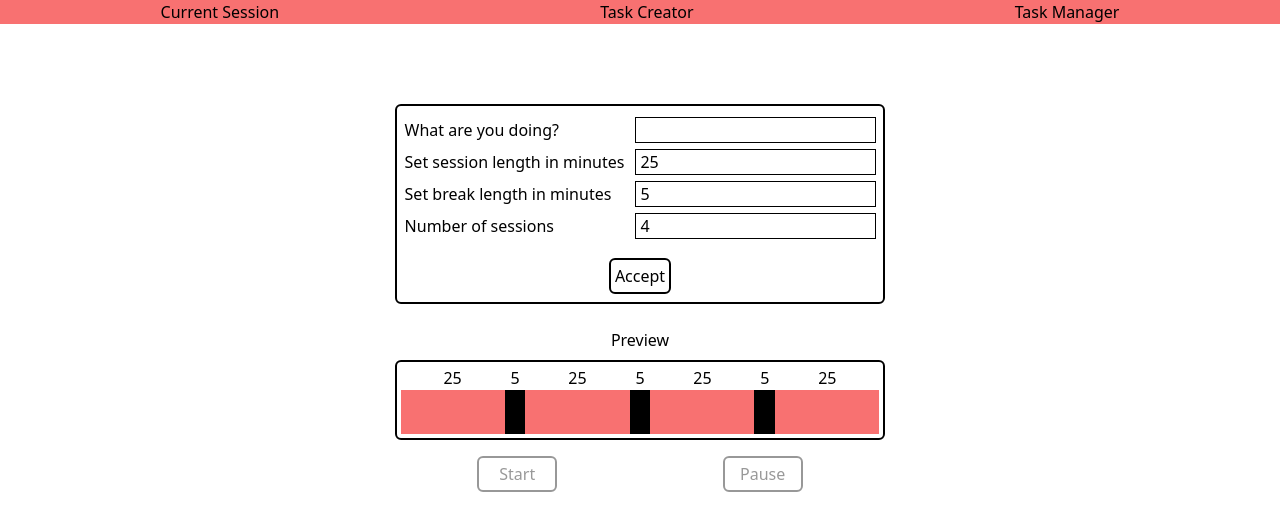
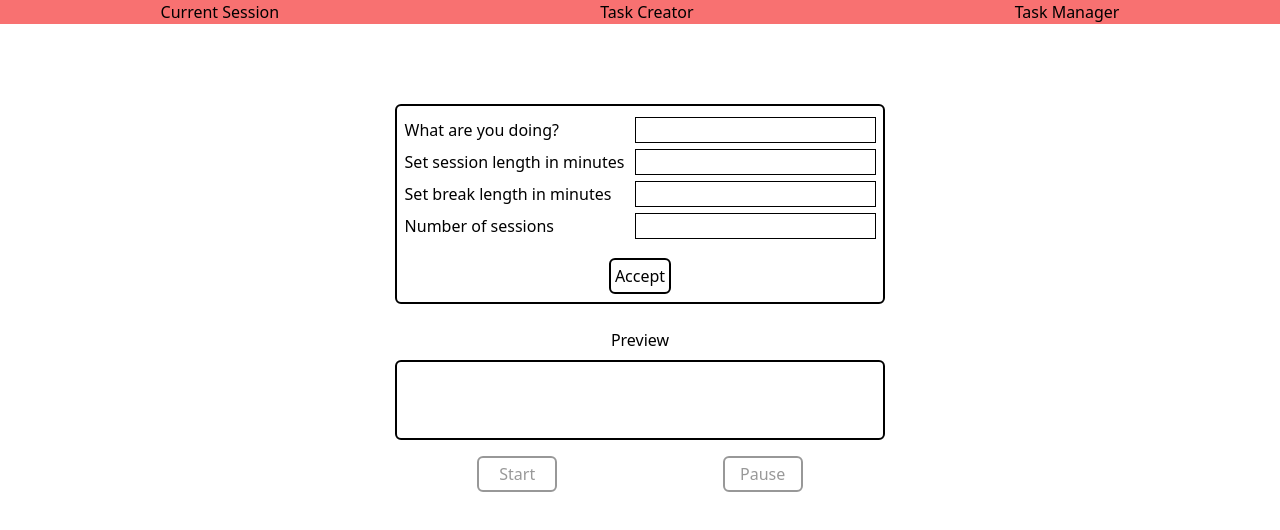
Before and after one commit to jprymak/pomodoro-deluxe, a React (Create React App) app: page /task-creator in a window 1280 px wide. Shown: the top 530 px of the page. Built offline with nearby package versions, Linux system fonts and the light colour scheme.

Commit message:
remove initial TaskCreatorForm values

```diff
--- a/src/components/TaskCreator.js
+++ b/src/components/TaskCreator.js
@@ -7,24 +7,17 @@ class TaskCreator extends React.Component {
     super(props);
     this.state = {
       task: "",
-      sessionLengthInMinutes: 25,
-      breakLengthInMinutes: 5,
-      numberOfSessions: 4,
-      previewBlocks: [
-        "session",
-        "break",
-        "session",
-        "break",
-        "session",
-        "break",
-        "session",
-      ],
+      sessionLengthInMinutes: "",
+      breakLengthInMinutes: "",
+      numberOfSessions: "",
+      previewBlocks: [],
     };
   }
 
   handleSubmit = (event)=>{
     event.preventDefault()
     this.props.onTaskCreation(this.state)
+    this.setState({})
   }
 
   handleTaskNameChange = (event) => {
```
